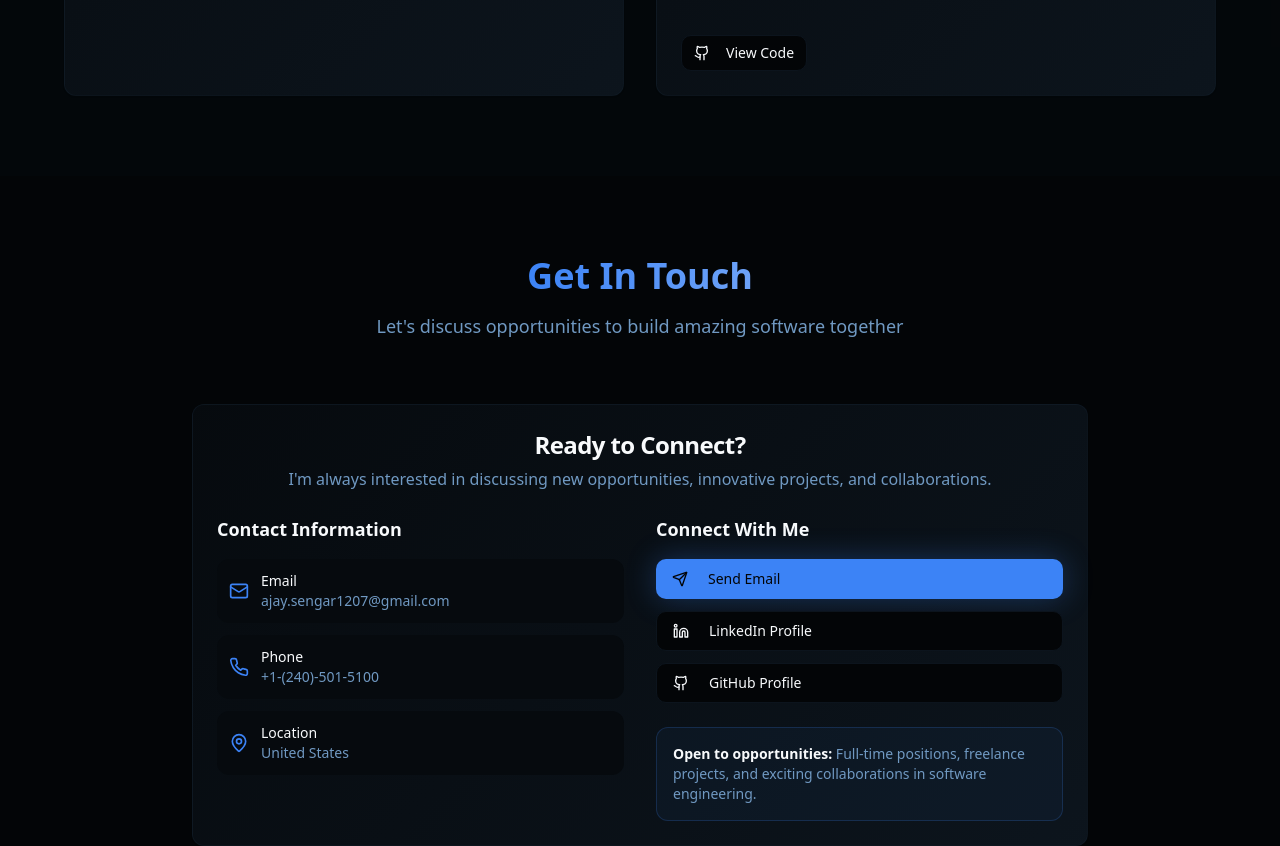
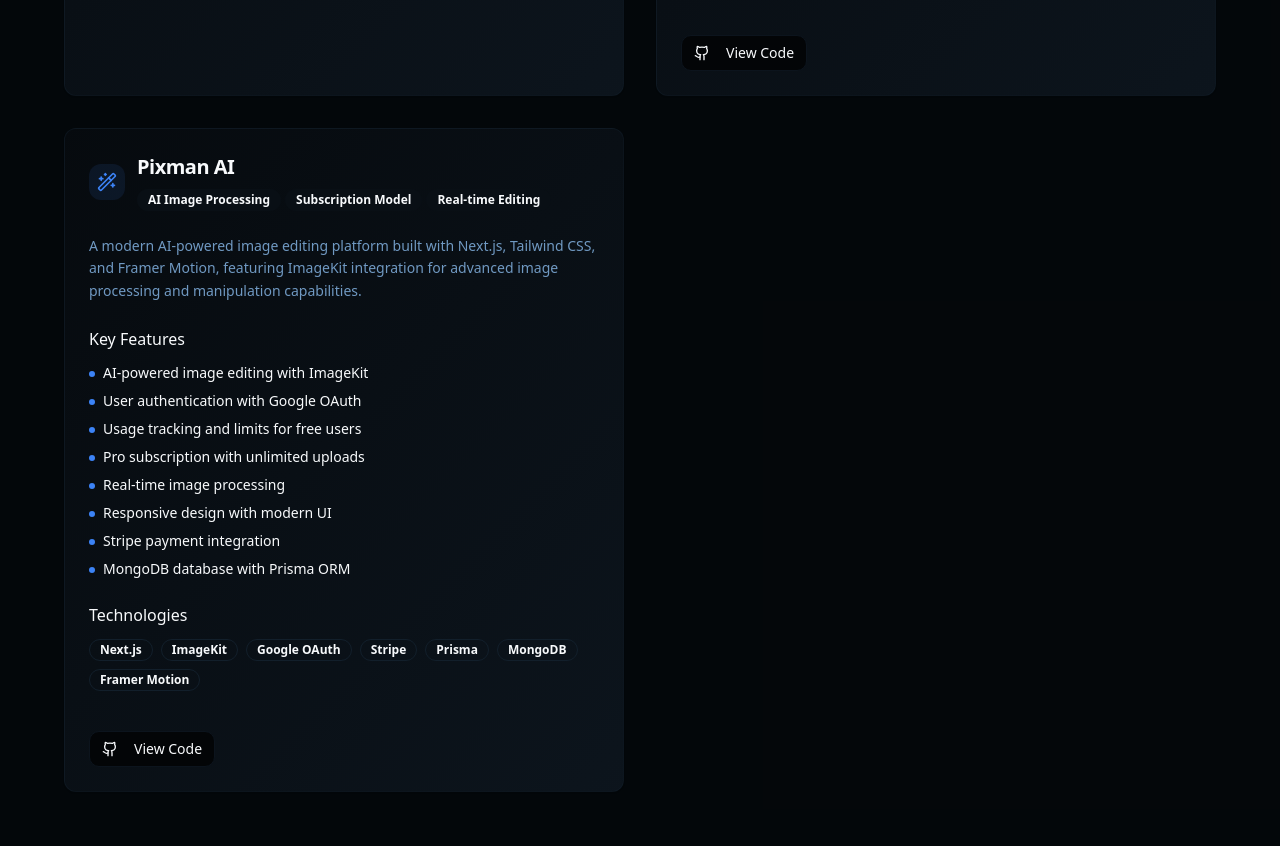
Before and after one commit to ajay47k/portfolio, a React (Vite) app: page / in a window 1280 px wide. Shown: the part 4780-5626 px from the top of the page. Built offline with nearby package versions, Linux system fonts and the light colour scheme.

Commit message:
Add AI Image Editor project

```diff
--- a/src/components/Portfolio/Projects.tsx
+++ b/src/components/Portfolio/Projects.tsx
@@ -1,7 +1,7 @@
 import { Card, CardContent, CardDescription, CardHeader, CardTitle } from "@/components/ui/card";
 import { Button } from "@/components/ui/button";
 import { Badge } from "@/components/ui/badge";
-import { ExternalLink, Github, Video, Users, MessageSquare, Share2, StickyNote } from "lucide-react";
+import { ExternalLink, Github, Video, Users, MessageSquare, Share2, StickyNote, Wand2 } from "lucide-react";
 
 const projects = [
   {
@@ -34,6 +34,23 @@ const projects = [
       "Responsive modern UI with dark/light themes"
     ],
     highlights: ["Graph Visualization", "Voice Input", "OAuth Integration"]
+  },
+  {
+    title: "Pixman AI",
+    description: "A modern AI-powered image editing platform built with Next.js, Tailwind CSS, and Framer Motion, featuring ImageKit integration for advanced image processing and manipulation capabilities.",
+    technologies: ["Next.js", "ImageKit", "Google OAuth", "Stripe", "Prisma", "MongoDB", "Framer Motion"],
+    github: "https://github.com/ajay47k/glowing-garbanzo-AI-Image_editor",
+    features: [
+      "AI-powered image editing with ImageKit",
+      "User authentication with Google OAuth",
+      "Usage tracking and limits for free users",
+      "Pro subscription with unlimited uploads",
+      "Real-time image processing",
+      "Responsive design with modern UI",
+      "Stripe payment integration",
+      "MongoDB database with Prisma ORM"
+    ],
+    highlights: ["AI Image Processing", "Subscription Model", "Real-time Editing"]
   }
 ];
 
@@ -59,6 +76,8 @@ const Projects = () => {
                     <div className="p-2 rounded-lg bg-primary/10">
                       {project.title === "Neon Notes" ? (
                         <StickyNote className="w-5 h-5 text-primary" />
+                      ) : project.title === "Pixman AI" ? (
+                        <Wand2 className="w-5 h-5 text-primary" />
                       ) : (
                         <Video className="w-5 h-5 text-primary" />
                       )}
```
